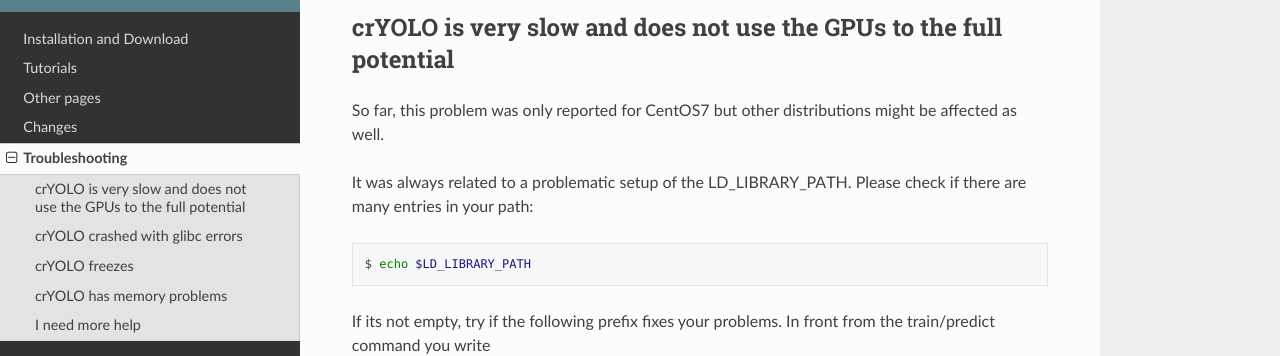
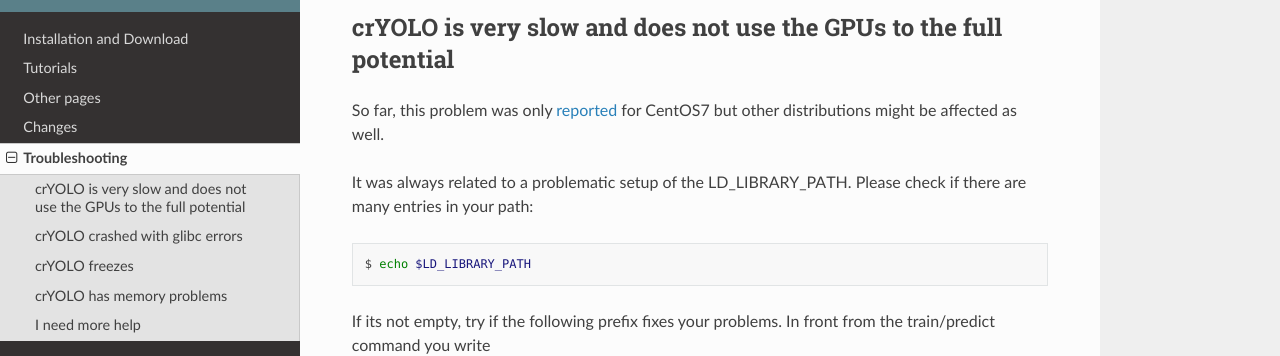
Before and after one commit to MPI-Dortmund/cryolo, a Sphinx documentation site: the page built from source/troubleshooting.rst, in a window 1280 px wide and 900 px high. Shown: the part 149-505 px from the top of the window. Built offline with Sphinx 7.4.7 and the Read the Docs theme 2.0.0, drawn with Linux system fonts in a browser that asks for light colours; some of the changed lines change nothing that is shown.

Commit message:
add link

```diff
--- a/source/troubleshooting.rst
+++ b/source/troubleshooting.rst
@@ -4,7 +4,7 @@
 crYOLO is very slow and does not use the GPUs to the full potential
 ^^^^^^^^^^^^^^^^^^^^^^^^^^^^^^^^^^^^^^^^^^^^^^^^^^^^^^^^^^^^^^^^^^^
 
-So far, this problem was only reported for CentOS7 but other distributions might be affected as well.
+So far, this problem was only `reported <https://listserv.gwdg.de/pipermail/sphire/2022-August/001001.html>`_ for CentOS7 but other distributions might be affected as well.
 
 It was always related to a problematic setup of the LD_LIBRARY_PATH. Please check if there are many entries in your path:
 
```
